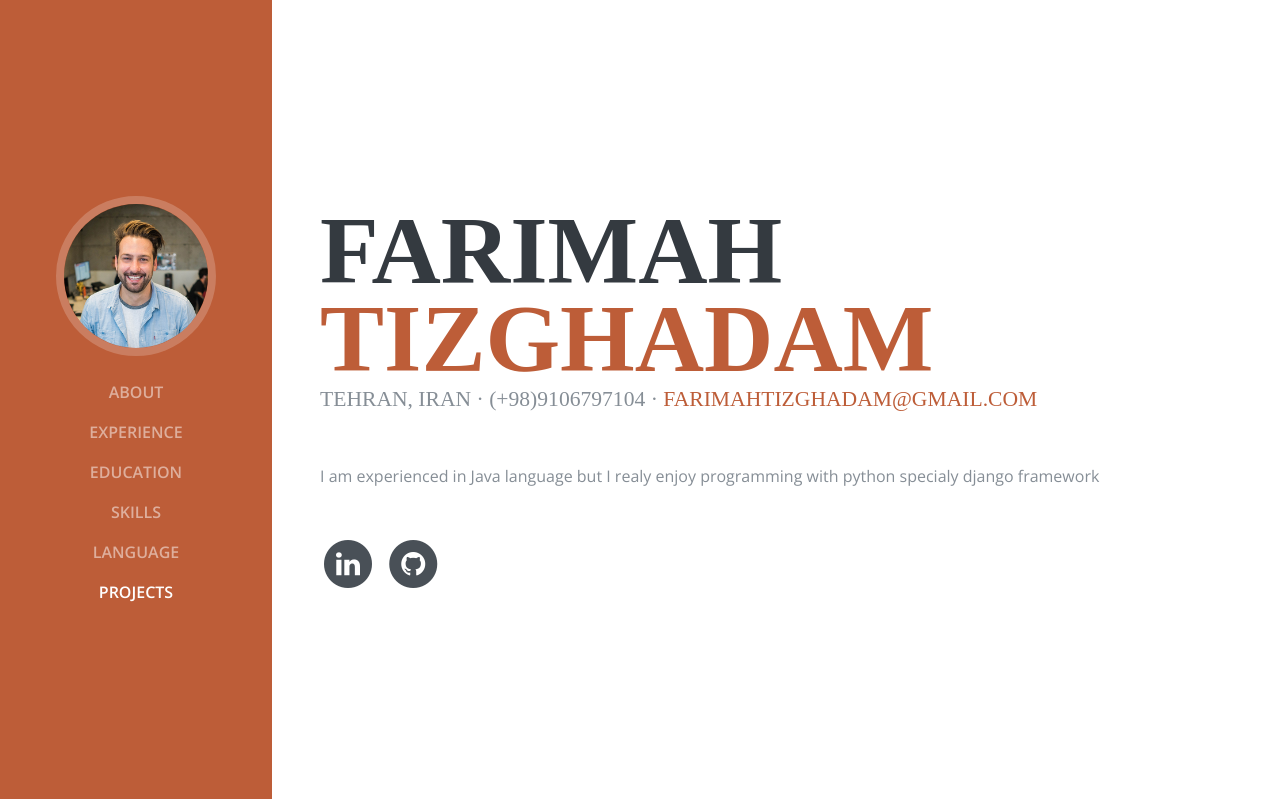
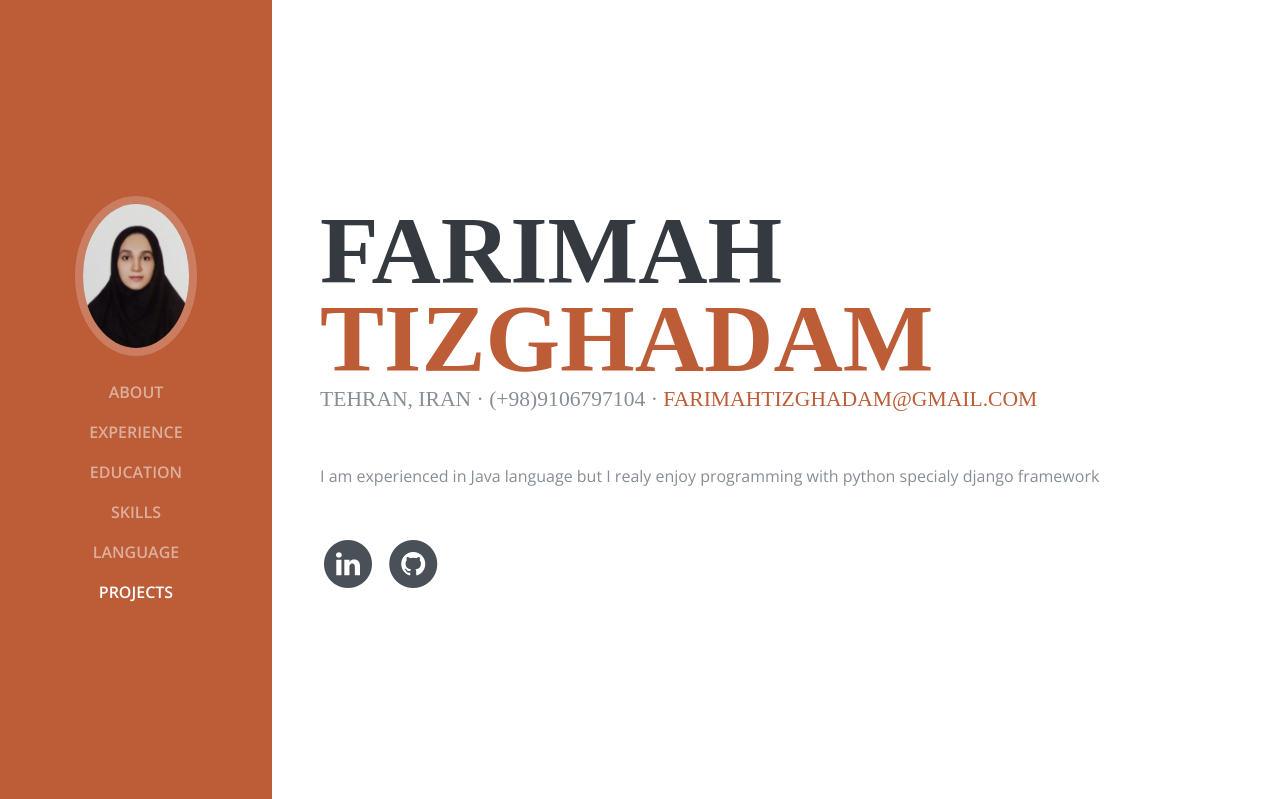
Before and after one commit to farimah-tizghadam/my-resume, a Django app: page / in a window 1280 px wide. Shown: the top 799 px of the page. Run offline with Django 5.2, Linux system fonts and the light colour scheme; some libraries are stand-ins or nearby versions; some web fonts are replaced.

Commit message:
update profile image
add image

```diff
--- a/templates/index.html
+++ b/templates/index.html
@@ -35,7 +35,7 @@
     <a class="navbar-brand js-scroll-trigger" href="#page-top">
       <span class="d-block d-lg-none">Start Bootstrap</span>
       <span class="d-none d-lg-block">
-        <img class="img-fluid img-profile rounded-circle mx-auto mb-2" src="{% static 'img/profile.jpg' %}" alt="">
+        <img class="img-fluid img-profile rounded-circle mx-auto mb-2" src="{% static 'img/profile1.jpg' %}" alt="">
       </span>
     </a>
     <button class="navbar-toggler" type="button" data-toggle="collapse" data-target="#navbarSupportedContent"
```
Also changed, not shown: statics/img/profile.jpg (deleted), statics/img/profile1.jpg (added), 1 other file.
